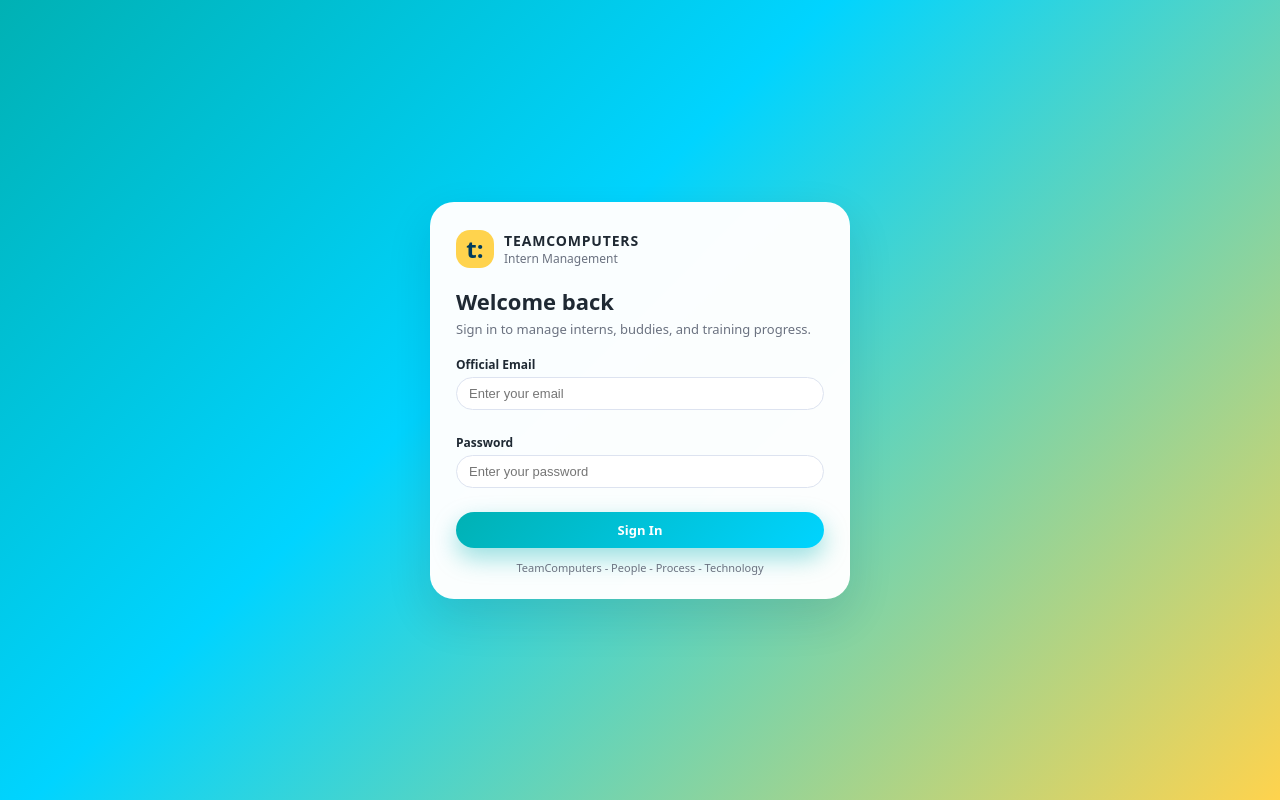
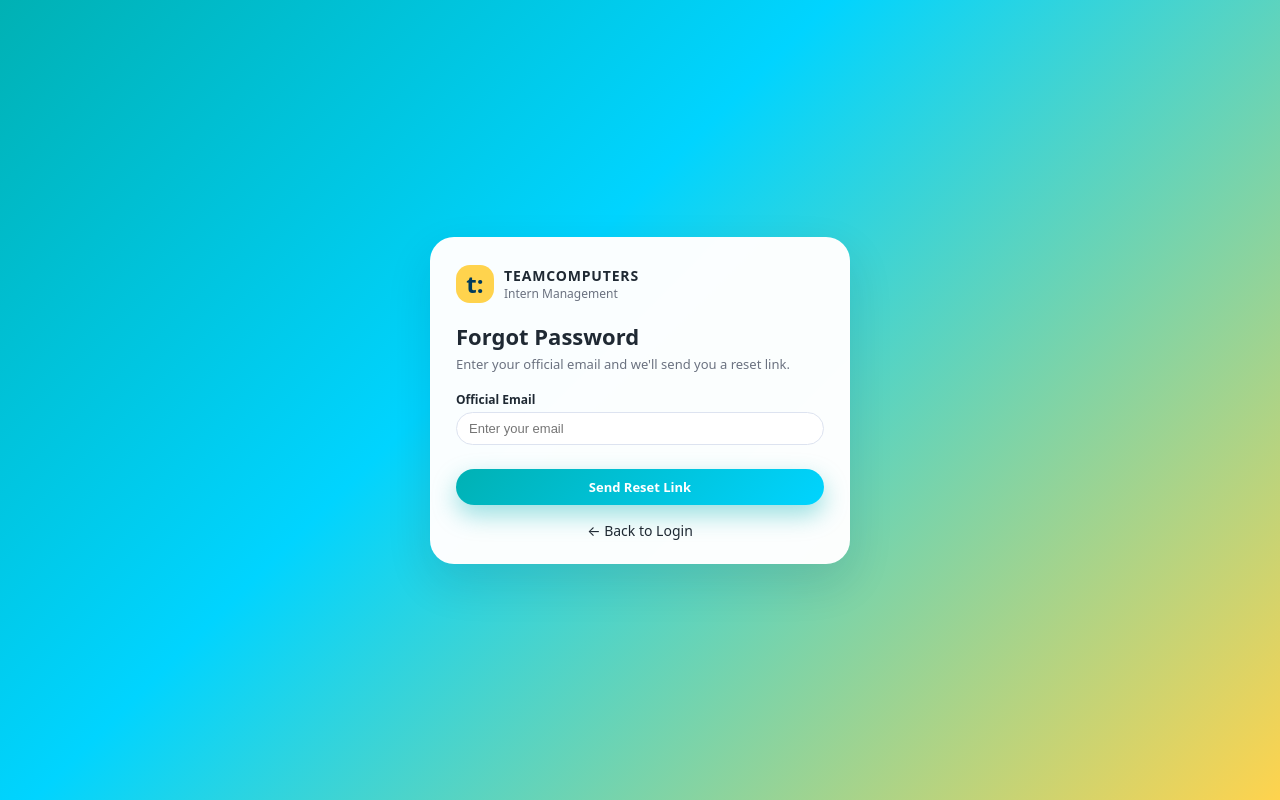
Before and after one commit to harshitsingh-999/frontend-trainee-tc, a React (Vite) app: page /forgot-password in a window 1280 px wide. Before the commit this address led to /login. Built offline with nearby package versions, Linux system fonts and the light colour scheme.

Commit message:
forgot/ reset pass

```diff
--- a/src/App.jsx
+++ b/src/App.jsx
@@ -19,6 +19,8 @@ import UsersList from './pages/Admin/UsersList.jsx'
 import CreateUser from './pages/Admin/CreateUser.jsx'
 import ProjectProgress from './pages/ProjectProgress.jsx'
 import Calendar from "./pages/Calender.jsx";
+import ForgotPassword from './pages/Auth/forgotpassword.jsx'
+import ResetPassword from './pages/Auth/resetpassword.jsx'
 
 const SUPERADMIN_EMAILS = [
   'superadmin@company.com',
@@ -98,6 +100,8 @@ function App() {
         } />
 
         <Route path="/calendar" element={<ProtectedRoute><Calendar /></ProtectedRoute>} />
+        <Route path="/forgot-password" element={<ForgotPassword />} />
+        <Route path="/reset-password" element={<ResetPassword />} />
 
 
         {/* Root redirect */}
--- a/src/api/api.js
+++ b/src/api/api.js
@@ -69,4 +69,10 @@ export const loginUser = (email, password) =>
 
 export const logoutUser = () => api.post("/auth/logout");
 
+export const forgotPassword = (email) =>
+  api.post("/auth/forgot-password", { email });
+
+export const resetPassword = (token, password) =>
+  api.post("/auth/reset-password", { token, password });
+
 export default api;
--- /dev/null
+++ b/src/pages/Auth/forgotpassword.jsx
@@ -0,0 +1,64 @@
+import React, { useState } from 'react'
+import { Link } from 'react-router-dom'
+import { forgotPassword } from '../../api/api'
+
+function ForgotPassword() {
+  const [email, setEmail] = useState('')
+  const [message, setMessage] = useState('')
+  const [error, setError] = useState('')
+  const [isSubmitting, setIsSubmitting] = useState(false)
+
+  const handleSubmit = async (e) => {
+    e.preventDefault()
+    setMessage('')
+    setError('')
+    setIsSubmitting(true)
+    try {
+      const res = await forgotPassword(email.trim().toLowerCase())
+      setMessage(res?.data?.message || 'If this email is registered, a reset link has been sent.')
+    } catch (err) {
+      setError(err?.response?.data?.message || 'Something went wrong. Please try again.')
+    } finally {
+      setIsSubmitting(false)
+    }
+  }
+
+  return (
+    <div className="login-page">
+      <div className="login-card">
+        <div className="login-logo">
+          <div className="login-mark">t:</div>
+          <div className="login-text">
+            <span className="login-name">teamComputers</span>
+            <span className="login-subtitle">Intern Management</span>
+          </div>
+        </div>
+        <h2 className="login-title">Forgot Password</h2>
+        <p className="login-description">Enter your official email and we'll send you a reset link.</p>
+        <form className="login-form" onSubmit={handleSubmit}>
+          <div className="form-group">
+            <label htmlFor="email">Official Email</label>
+            <input
+              id="email"
+              type="email"
+              placeholder="Enter your email"
+              value={email}
+              onChange={(e) => setEmail(e.target.value)}
+              required
+            />
+          </div>
+          {message && <p style={{ color: 'green', fontSize: 14 }}>{message}</p>}
+          {error && <p className="error-text">{error}</p>}
+          <button type="submit" className="btn-primary" disabled={isSubmitting}>
+            {isSubmitting ? 'Sending...' : 'Send Reset Link'}
+          </button>
+        </form>
+        <p style={{ textAlign: 'center', marginTop: 16, fontSize: 14 }}>
+          <Link to="/login">← Back to Login</Link>
+        </p>
+      </div>
+    </div>
+  )
+}
+
+export default ForgotPassword
--- /dev/null
+++ b/src/pages/Auth/resetpassword.jsx
@@ -0,0 +1,95 @@
+import React, { useState } from 'react'
+import { useSearchParams, useNavigate, Link } from 'react-router-dom'
+import { resetPassword } from '../../api/api'
+
+function ResetPassword() {
+  const [searchParams] = useSearchParams()
+  const token = searchParams.get('token')
+  const navigate = useNavigate()
+
+  const [password, setPassword] = useState('')
+  const [confirmPassword, setConfirmPassword] = useState('')
+  const [error, setError] = useState('')
+  const [isSubmitting, setIsSubmitting] = useState(false)
+
+  if (!token) {
+    return (
+      <div className="login-page">
+        <div className="login-card">
+          <p className="error-text">Invalid or missing reset token. Please request a new reset link.</p>
+          <Link to="/forgot-password">Request new link</Link>
+        </div>
+      </div>
+    )
+  }
+
+  const handleSubmit = async (e) => {
+    e.preventDefault()
+    setError('')
+
+    if (password !== confirmPassword) {
+      return setError('Passwords do not match.')
+    }
+
+    setIsSubmitting(true)
+    try {
+      await resetPassword(token, password)
+      navigate('/login', {
+        state: { message: 'Password reset successfully. Please log in.' }
+      })
+    } catch (err) {
+      setError(err?.response?.data?.message || 'Failed to reset password. The link may have expired.')
+    } finally {
+      setIsSubmitting(false)
+    }
+  }
+
+  return (
+    <div className="login-page">
+      <div className="login-card">
+        <div className="login-logo">
+          <div className="login-mark">t:</div>
+          <div className="login-text">
+            <span className="login-name">teamComputers</span>
+            <span className="login-subtitle">Intern Management</span>
+          </div>
+        </div>
+        <h2 className="login-title">Reset Password</h2>
+        <p className="login-description">Enter your new password below.</p>
+        <form className="login-form" onSubmit={handleSubmit}>
+          <div className="form-group">
+            <label htmlFor="password">New Password</label>
+            <input
+              id="password"
+              type="password"
+              placeholder="Min 8 chars, upper, lower, number, symbol"
+              value={password}
+              onChange={(e) => setPassword(e.target.value)}
+              required
+            />
+          </div>
+          <div className="form-group">
+            <label htmlFor="confirmPassword">Confirm Password</label>
+            <input
+              id="confirmPassword"
+              type="password"
+              placeholder="Re-enter your new password"
+              value={confirmPassword}
+              onChange={(e) => setConfirmPassword(e.target.value)}
+              required
+            />
+          </div>
+          {error && <p className="error-text">{error}</p>}
+          <button type="submit" className="btn-primary" disabled={isSubmitting}>
+            {isSubmitting ? 'Resetting...' : 'Reset Password'}
+          </button>
+        </form>
+        <p style={{ textAlign: 'center', marginTop: 16, fontSize: 14 }}>
+          <Link to="/login">← Back to Login</Link>
+        </p>
+      </div>
+    </div>
+  )
+}
+
+export default ResetPassword
--- a/src/pages/Login.jsx
+++ b/src/pages/Login.jsx
@@ -1,5 +1,6 @@
 import React, { useState } from 'react'
-import { Navigate, useNavigate } from 'react-router-dom'
+// import { Navigate, useNavigate } from 'react-router-dom'
+import { Navigate, useNavigate, Link } from 'react-router-dom'
 import api from '../api/api'
 
 function Login({ onLogin, isAuthenticated, currentUser, getRedirectPath }) {
@@ -83,6 +84,11 @@ function Login({ onLogin, isAuthenticated, currentUser, getRedirectPath }) {
               autoComplete="new-password"
             />
           </div>
+          <div style={{ textAlign: 'right', marginTop: -8, marginBottom: 8 }}>
+          <Link to="/forgot-password" style={{ fontSize: 13, color: '#2563eb' }}>
+          Forgot password?
+          </Link>
+          </div>
           {errorMsg && <p className="error-text">{errorMsg}</p>}
           <button type="submit" className="btn-primary" disabled={isSubmitting}>
             {isSubmitting ? 'Signing in...' : 'Sign In'}
```
Also changed, not shown: 1 other file (tests, documents, lock files or other folders).
